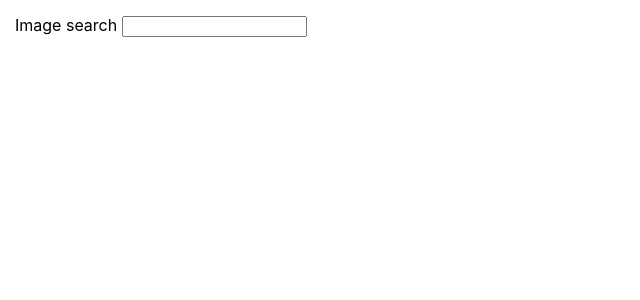
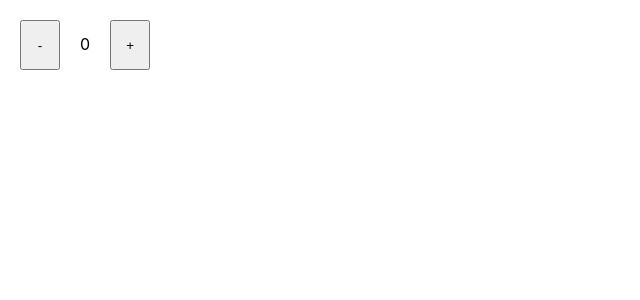
Before and after one commit to Sabraaa/uebungen, a React (Create React App) app: page / in a window 1280 px wide. Shown: the top 300 px of the page, without its empty margins (0-640 px from the left). Built offline with nearby package versions, Linux system fonts and the light colour scheme; the HTML template or start-up script is replaced by a standard one.

Commit message:
setState

```diff
--- a/src/App.js
+++ b/src/App.js
@@ -1,12 +1,27 @@
-// import { useState, useEffect } from "react";
-// import axios from "axios";
-import SearchBar from "./components/SearchBar";
+import { useState } from "react";
 import "./App.css";
 
 function App() {
+  const [count, setCount] = useState(0);
+
+  const decCount = () => {
+    setCount((prevCount) => prevCount - 1);
+  };
+  const incCount = () => {
+    setCount((prevCount) => prevCount + 1);
+    // setCount(count + 1);
+  };
   return (
-    <div style={{margin:"15px"}}>
-      <SearchBar />
+    <div style={{ margin: "20px" }}>
+      <button style={{ height: "50px", width: "40px" }} onClick={decCount}>
+        -
+      </button>
+      <span style={{ height: "50px", width: "40px", margin: "20px" }}>
+        {count}
+      </span>
+      <button style={{ height: "50px", width: "40px" }} onClick={incCount}>
+        +
+      </button>
     </div>
   );
 }
--- a/src/components/SearchBar.js
+++ b/src/components/SearchBar.js
@@ -1,16 +1,18 @@
 import React, { useState } from "react";
 
 const SearchBar = (event) => {
-  const [change, setChange] = useState("sag");
-  // setChange();
-  console.log(event.target);
+  const [change, setChange] = useState("");
 
+  const changeHandler = (event) => {
+    setChange(event.target.value);
+  };
   return (
     <div>
       <form>
         <div>
           <label> Image search </label>
-          <input type="text" onChange={setChange}></input>
+          <input type="text" onChange={changeHandler}></input>
+          <span>{change}</span>
         </div>
       </form>
     </div>
```
Also changed, not shown: src/components/hooks/useQuery.js (renamed from src/useQuery.js), src/components/hooks/useRandomColor.js (renamed from src/useRandomColor.js).
